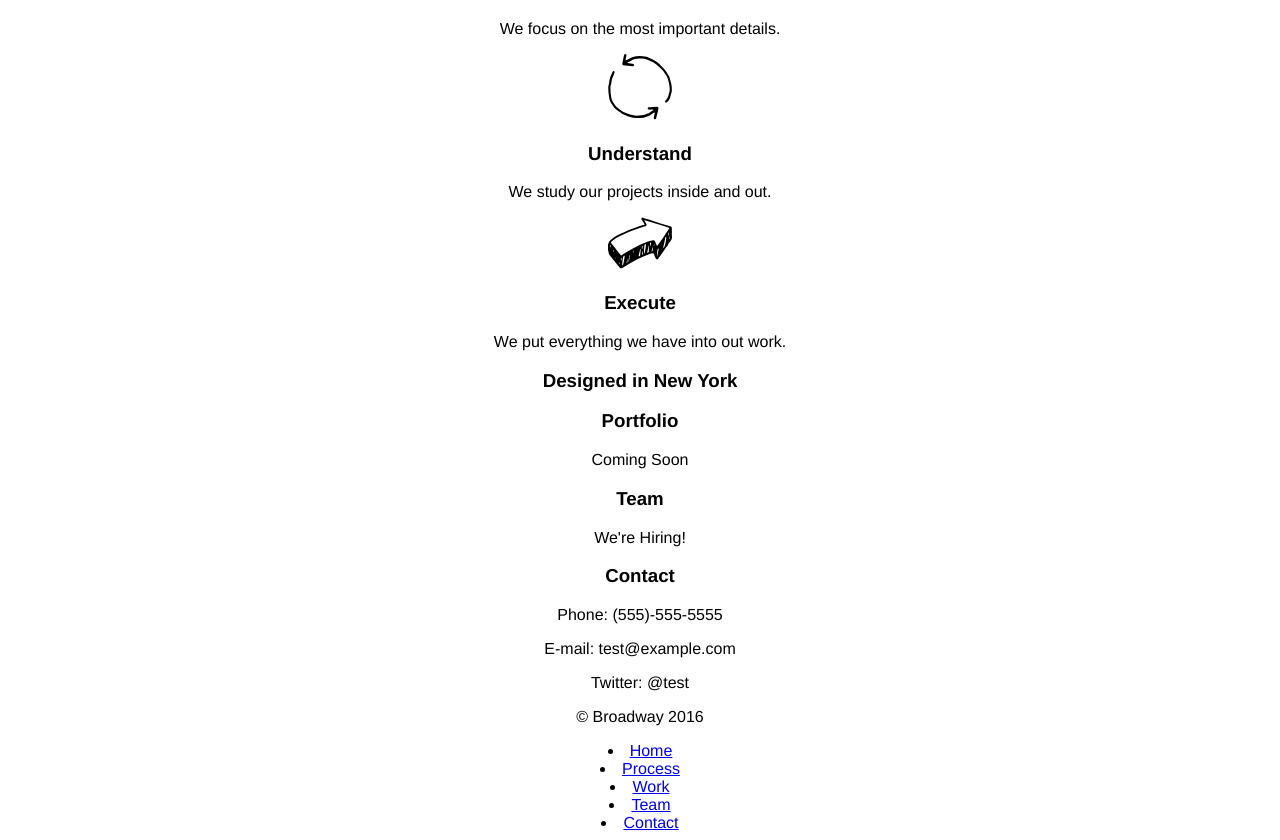
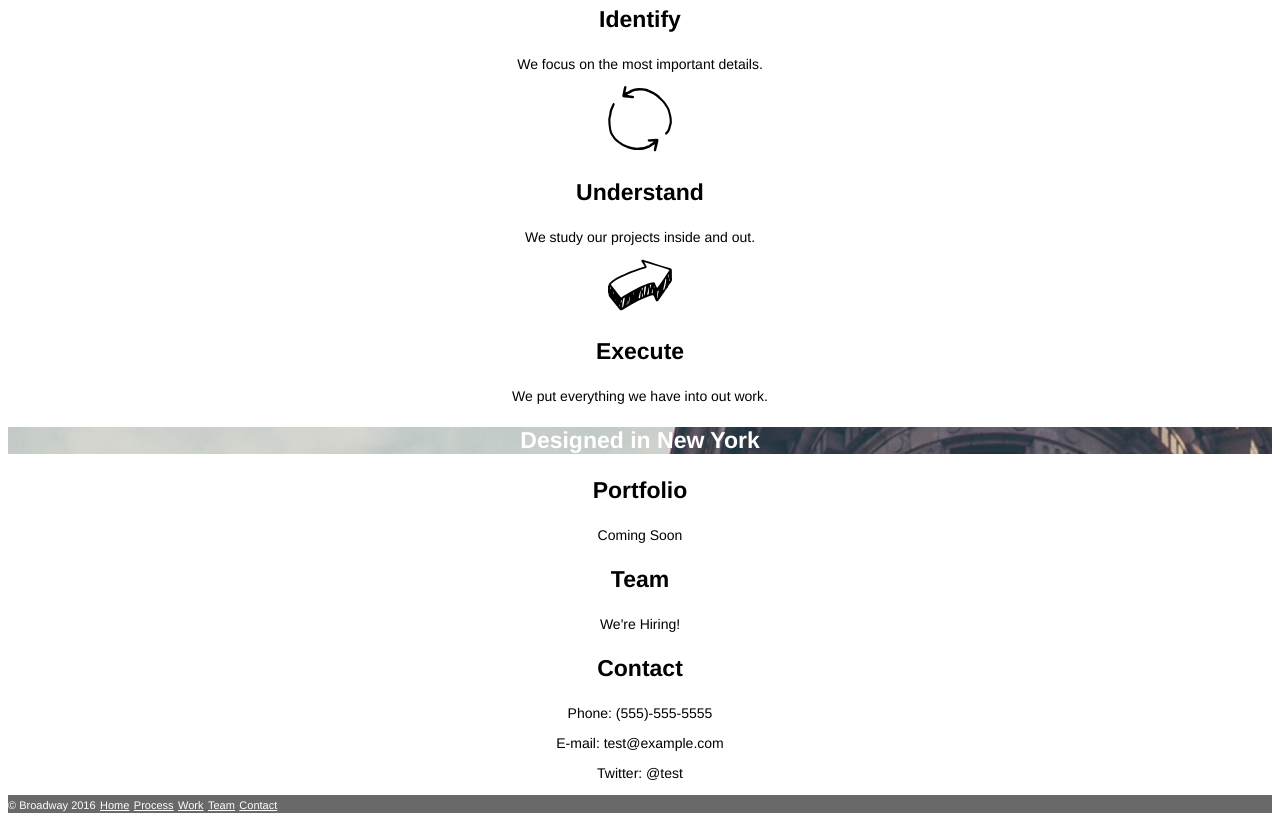
Before and after one commit to moryw/Broadway, a plain HTML site: page index.html in a window 1280 px wide. Shown: the part 489-1329 px from the top of the page. Drawn offline with Linux system fonts and the light colour scheme.

Commit message:
Finished final css.

```diff
--- a/index.html
+++ b/index.html
@@ -19,7 +19,7 @@
       </nav>
     </div>
 
-    <div class="process">
+    <div class="content">
       <h2 id="process">Our Process</h2>
 
       <img src="./resources/images/identify.svg" alt="">
@@ -39,7 +39,7 @@
       <h3>Designed in New York</h3>
     </div>
 
-    <div class="links">
+    <div class="content">
       <h3 id="work">Portfolio</h3>
       <p>Coming Soon</p>
 
@@ -54,13 +54,11 @@
 
     <div class="footer">
       <p>© Broadway 2016</p>
-      <nav>
-        <li><a href="#home">Home</a></li>
-        <li><a href="#process">Process</a></li>
-        <li><a href="#work">Work</a></li>
-        <li><a href="#team">Team</a></li>
-        <li><a href="#contact">Contact</a></li>
-      </nav>
+      <p><a href="#home">Home</a></p>
+      <p><a href="#process">Process</a></p>
+      <p><a href="#work">Work</a></p>
+      <p><a href="#team">Team</a></p>
+      <p><a href="#contact">Contact</a></p>
     </div>
 
   </body>
--- a/resources/css/master.css
+++ b/resources/css/master.css
@@ -12,6 +12,8 @@ h1  {
 .header {
   background-image: url(../images/the-flatiron-building.png);
   background-position: center;
+  background-size: auto;
+  background-repeat: no-repeat;
 }
 
 .header a {
@@ -20,3 +22,69 @@ h1  {
   font-weight: bold;
   text-decoration: none;
 }
+
+.content h2 {
+  font-size: 32px;
+  font-weight: bold;
+}
+
+.content h3 {
+  font-size: 23px;
+  font-weight: bold;
+}
+
+.content p {
+  font-size: 14px;
+}
+
+.design h3 {
+  font-size: 23px;
+  font-weight: bold;
+  color: white;
+  background-image: url(../images/the-flatiron-building.png);
+  background-position: center;
+}
+
+.footer {
+  text-align: left;
+  background-color: dimgray;
+}
+
+.footer p {
+  display: inline;
+  font-size: 11px;
+  color: white;
+}
+
+.footer a {
+  color: white;
+}
+
+
+
+
+
+
+
+
+
+
+
+
+
+
+
+
+
+
+
+
+
+
+
+
+
+
+.footer {
+
+}
```
